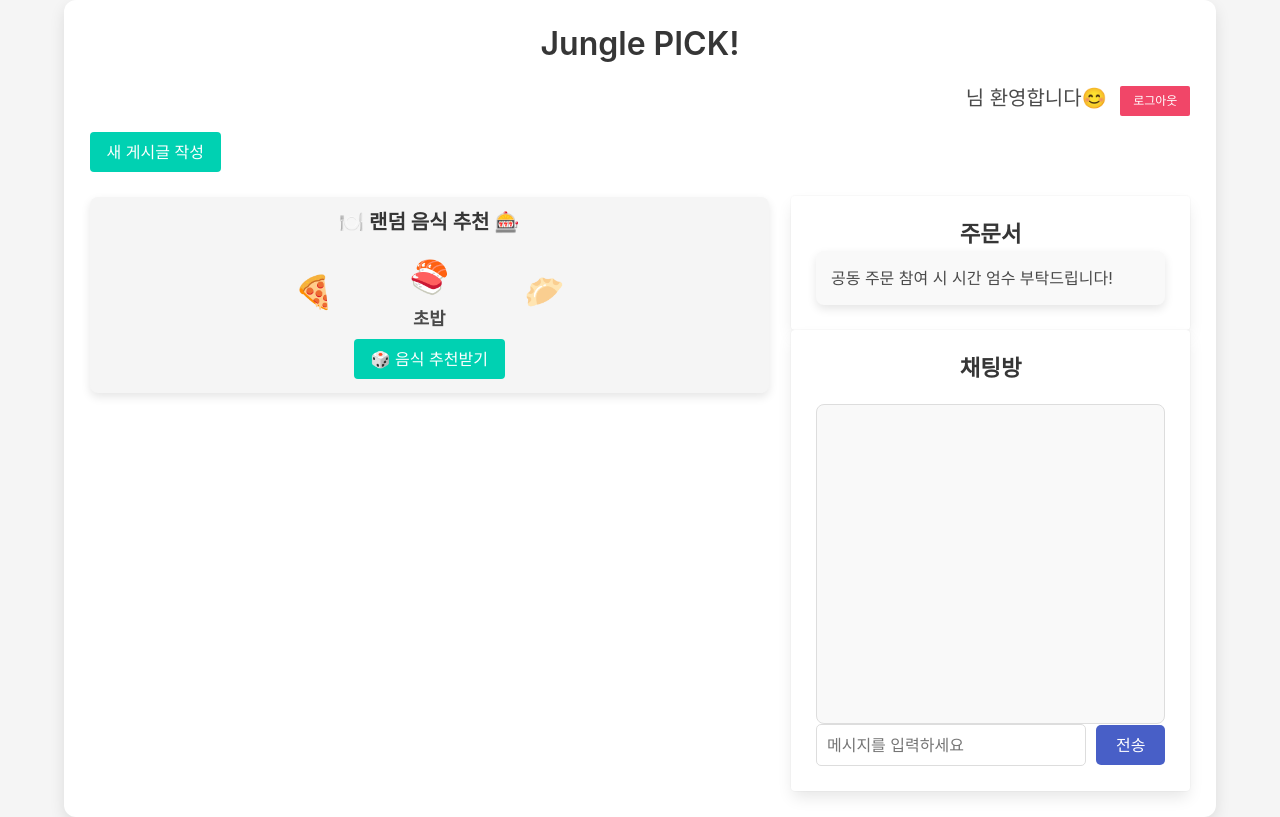
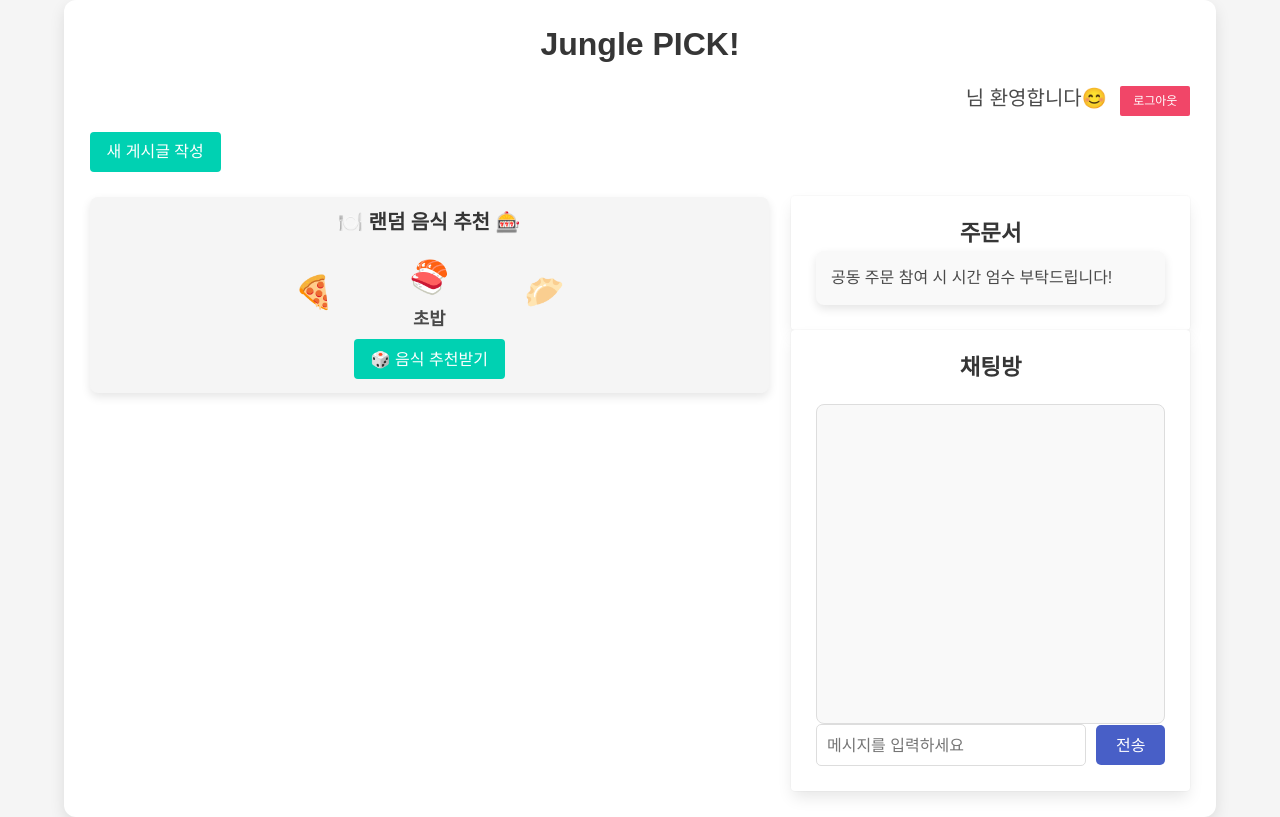
Before and after one commit to prtky/JunglePick, a Flask app: template templates/mainpage.html in a window 1280 px wide. Run offline with Flask 3, Linux system fonts and the light colour scheme; the template is opened without the code that fills it, so the values that code supplies are empty; some libraries are stand-ins or nearby versions; some web fonts are replaced.

Commit message:
폰트 및 채팅창 자신 구분

```diff
--- a/templates/mainpage.html
+++ b/templates/mainpage.html
@@ -11,6 +11,15 @@
       href="https://cdn.jsdelivr.net/npm/bulma@0.9.4/css/bulma.min.css"
     />
     <style>
+      @font-face {
+        font-family: 'BMHANNAPro';
+        src: url('https://fastly.jsdelivr.net/gh/projectnoonnu/noonfonts_seven@1.0/BMHANNAPro.woff') format('woff');
+        font-weight: normal;
+        font-style: normal;
+        }
+      * {
+        font-family: 'BMHANNAPro', sans-serif;
+      }
       .container {
         width: 90%;
         margin: auto;
@@ -279,7 +288,6 @@
               </button>
             </div>
           </div>
-          <script src="script.js"></script>
         </div>
         <div class="sidebar">
           <div class="card">
@@ -320,7 +328,13 @@
           socket.on("message", function (data) {
             var userName = "{{ nickname | safe }}";
             var contentSpan = $("#chat-box");
-            var content = $("<div></div>").text(data.user + " : " + data.message);
+            if(data.user == userName){
+              console.log("너가올린 채팅이여")
+              var content = $('<div style="color: green;"></div>').text(data.user + " : " + data.message);
+            }
+            else{
+              var content = $("<div></div>").text(data.user + " : " + data.message);
+            }
             contentSpan.append(content);
           });
 
```
